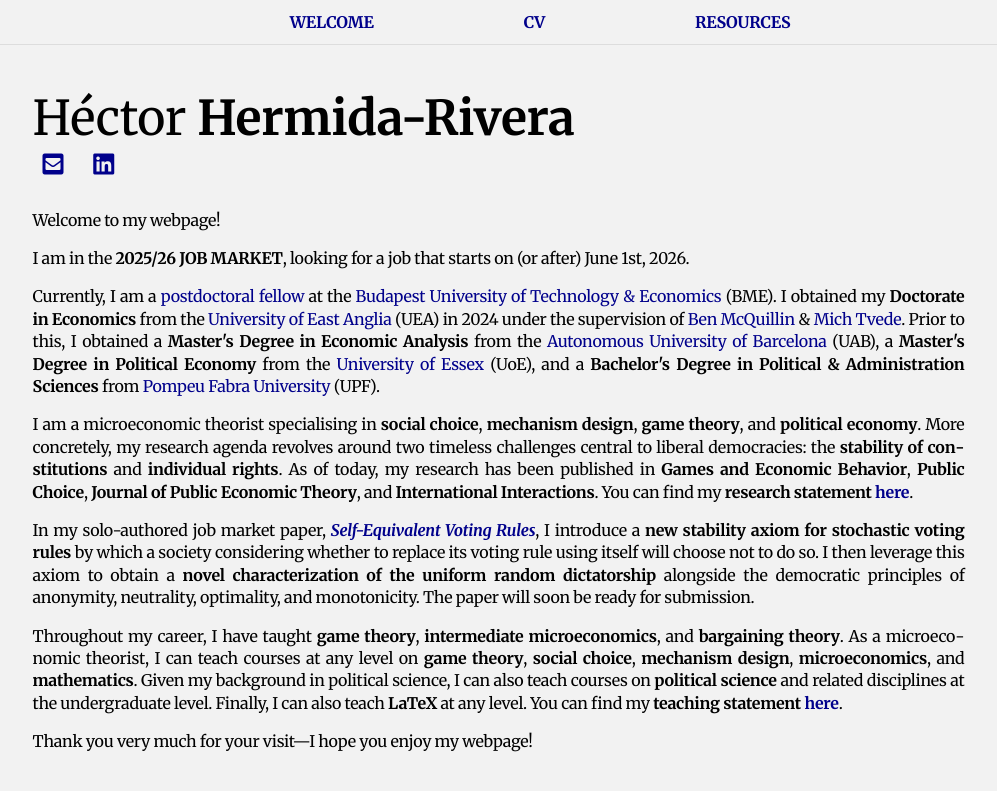
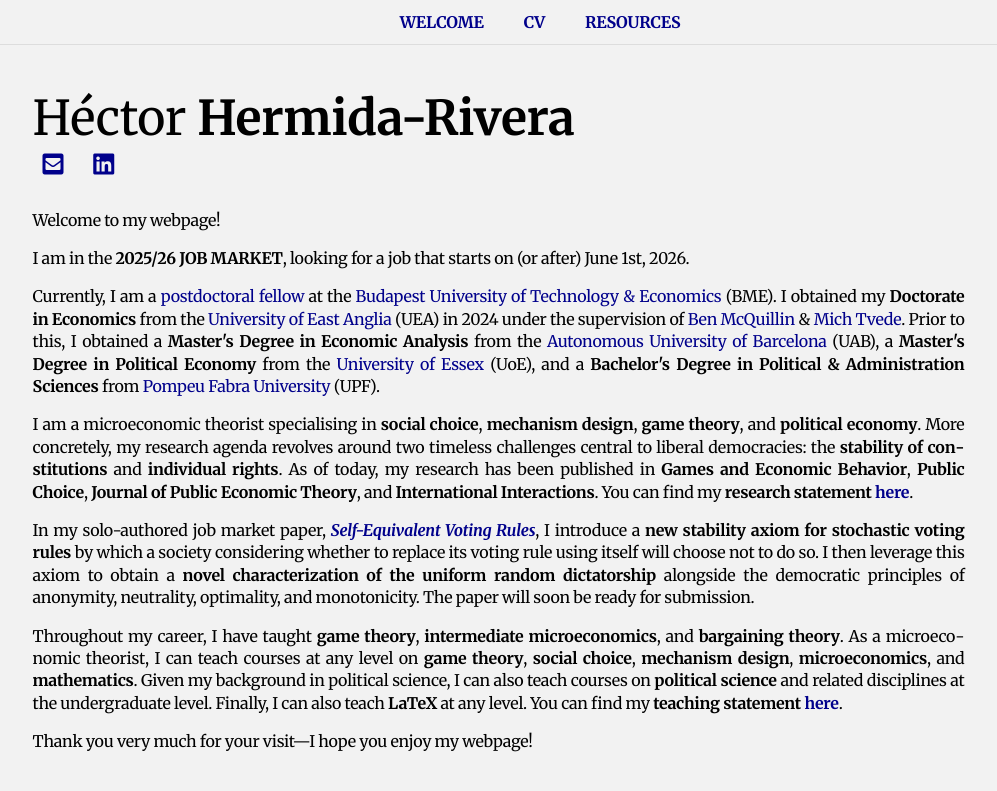
Before and after one commit to HectorHermidaRivera/hectorhermidarivera.github.io, a Jekyll site: the page built from index.md, in a window 1280 px wide. Shown: the top 791 px of the page, without its empty margins (100-1097 px from the left). Built offline with Jekyll 4.4.1, drawn with Linux system fonts in a browser that asks for light colours; a style sheet for code colours, icons or effects is not loaded.

Commit message:
Update style.css

```diff
--- a/assets/css/style.css
+++ b/assets/css/style.css
@@ -41,7 +41,7 @@ body {
   padding: 12px 0;
   display: flex;
   justify-content: center;
-  gap: 150px;
+  gap: 40px;
   border-bottom: 1px solid #ddd;
 }
 
@@ -379,7 +379,7 @@ h2.collapsible-link {
 
 @media (max-width: 1023px) {
   .top-nav {
-    gap: 50px;
+    gap: 40px;
   }
   .main-name, .name-title {
     padding-left: 0 !important;
```
